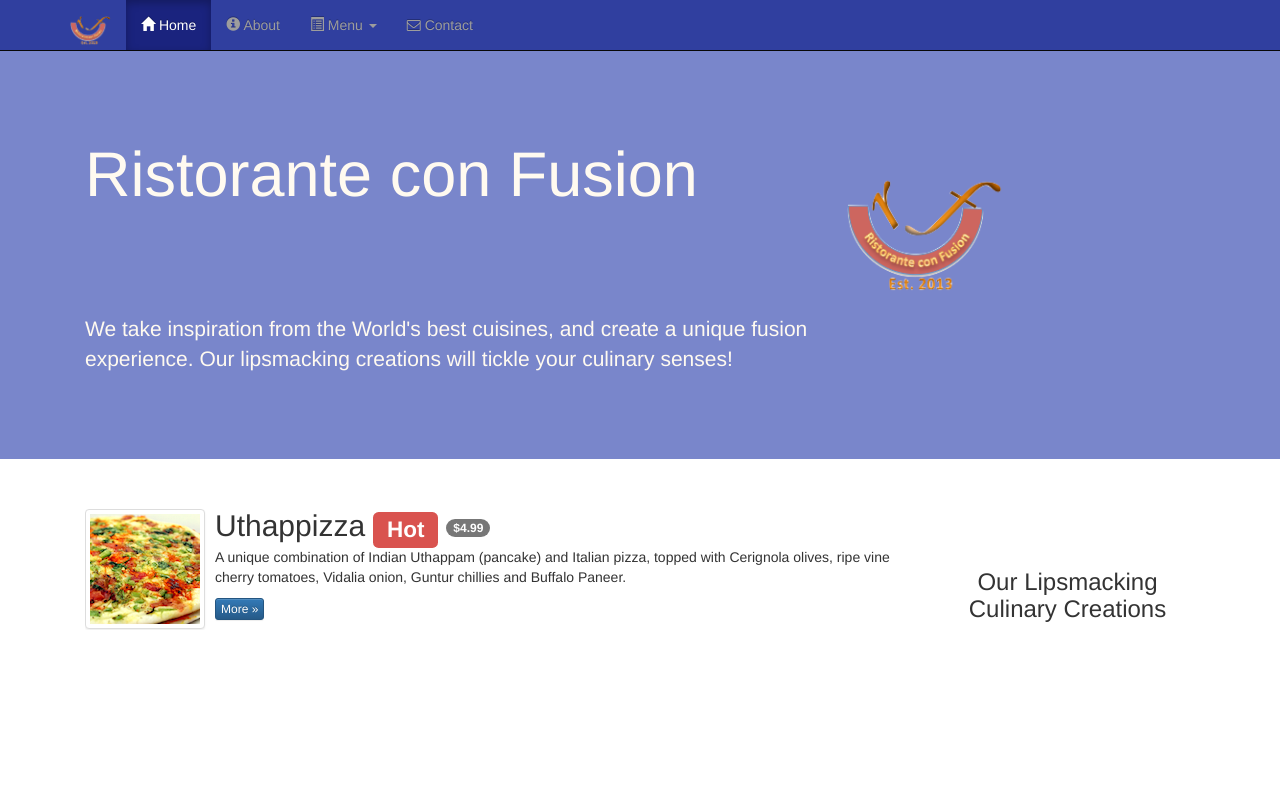
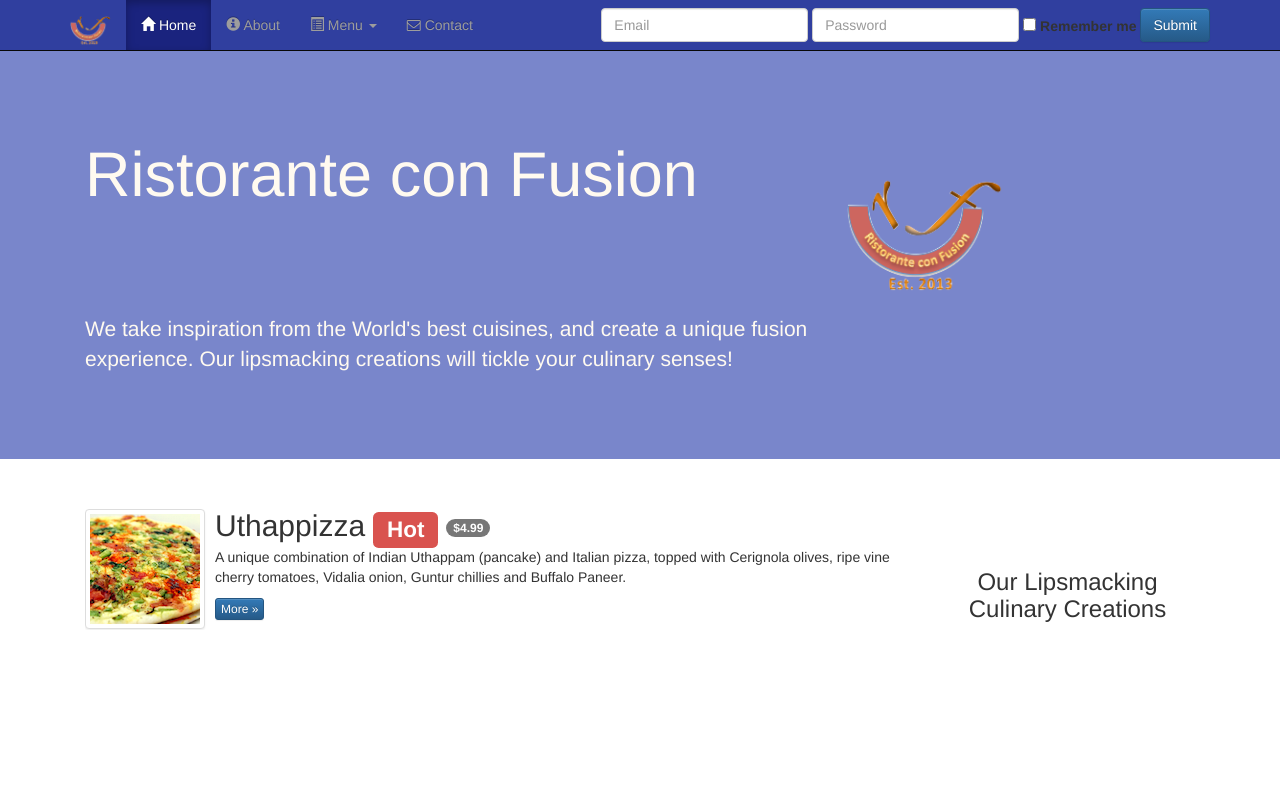
Before and after one commit to sheplu/HKUST-bootstrap-week2, a plain HTML site: page index.html in a window 1280 px wide. Shown: the top 800 px of the page. Drawn offline with nearby package versions, Linux system fonts and the light colour scheme.

Commit message:
adding sign in form

```diff
--- a/index.html
+++ b/index.html
@@ -60,6 +60,18 @@
                   <li><a href="contactus.html">
                     <i class="fa fa-envelope-o"></i> Contact</a></li>
               </ul>
+              <form class="navbar-form navbar-right">
+                <div class="form-group">
+                  <input type="email" class="form-control" placeholder="Email">
+                </div>
+                <div class="form-group">
+                  <input type="password" class="form-control" placeholder="Password">
+                </div>
+                <label class="checkbox inline">
+                    <input type="checkbox" value="remember-me"> Remember me
+                </label>
+                <button type="submit" class="btn btn-primary">Submit</button>
+              </form>
           </div>
       </div>
     </nav>
```
